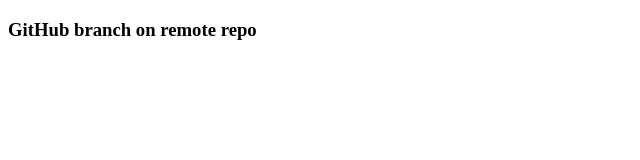
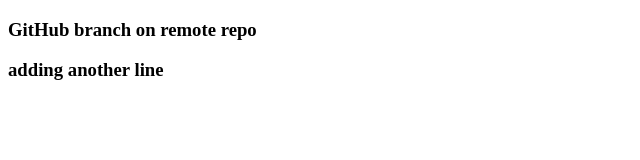
Before and after one commit to Shaan-1207/gitHub_session, a plain HTML site: page index.html in a window 1280 px wide. Shown: the whole page, without its empty margins (0-640 px from the left). Drawn offline with Linux system fonts and the light colour scheme.

Commit message:
added new line in index.html

```diff
--- a/index.html
+++ b/index.html
@@ -8,6 +8,7 @@
 </head>
 <body>
     <h3>GitHub branch on remote repo</h3>
+    <h3>adding another line</h3>
 
 </body>
 </html>
```
